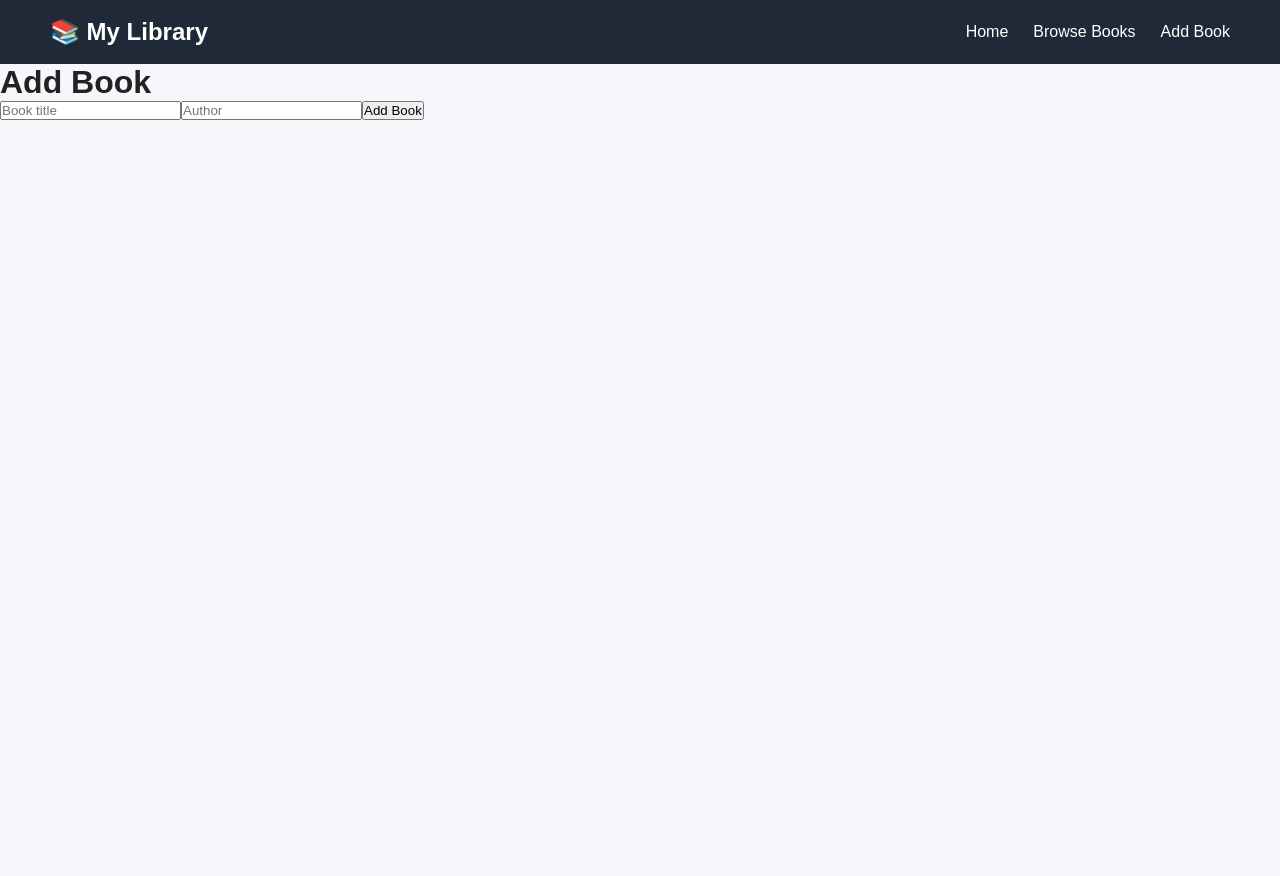
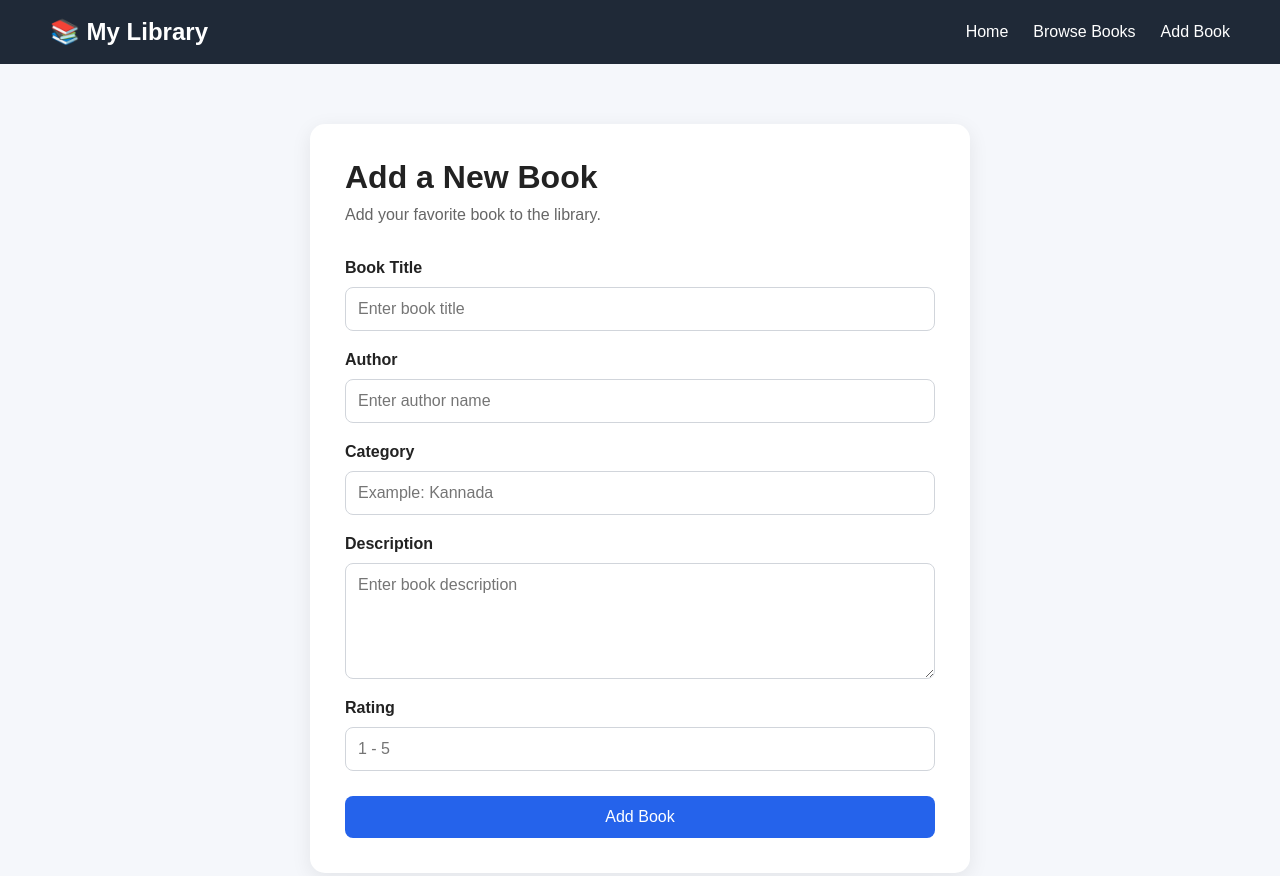
Before and after one commit to baburao745/library-system, a React (Vite) app: page /add-book in a window 1280 px wide. Shown: the top 876 px of the page. Before the commit the page ends 800 px from the top, so only its background shows below. Built offline with nearby package versions, Linux system fonts and the light colour scheme.

Commit message:
Add book form styling

```diff
--- a/src/index.css
+++ b/src/index.css
@@ -259,3 +259,73 @@ a {
     font-size: 30px;
   }
 }
+
+/* Add Book Page */
+
+.add-book-page {
+  max-width: 700px;
+  margin: 40px auto;
+  padding: 20px;
+}
+
+.form-card {
+  background: white;
+  padding: 35px;
+  border-radius: 15px;
+  box-shadow: 0 5px 20px rgba(0, 0, 0, 0.08);
+}
+
+.form-card h1 {
+  margin-bottom: 10px;
+}
+
+.form-card > p {
+  color: #666;
+  margin-bottom: 25px;
+}
+
+.form-card form {
+  display: flex;
+  flex-direction: column;
+  gap: 10px;
+}
+
+.form-card label {
+  font-weight: bold;
+  margin-top: 10px;
+}
+
+.form-card input,
+.form-card textarea {
+  width: 100%;
+  padding: 12px;
+  border: 1px solid #d1d5db;
+  border-radius: 8px;
+  font-size: 16px;
+  font-family: inherit;
+}
+
+.form-card textarea {
+  resize: vertical;
+}
+
+.form-card input:focus,
+.form-card textarea:focus {
+  outline: none;
+  border-color: #2563eb;
+}
+
+.form-error {
+  background: #fee2e2;
+  color: #b91c1c;
+  padding: 12px;
+  border-radius: 8px;
+  margin-bottom: 15px;
+}
+
+.form-card button {
+  border: none;
+  cursor: pointer;
+  font-size: 16px;
+  margin-top: 15px;
+}
--- a/src/pages/AddBook.jsx
+++ b/src/pages/AddBook.jsx
@@ -1,39 +1,120 @@
 import { useState } from "react";
+import { useDispatch } from "react-redux";
+import { useNavigate } from "react-router-dom";
+import { addBook } from "../store/bookSlice";
 
 function AddBook() {
-  const [title, setTitle] = useState("");
-  const [author, setAuthor] = useState("");
+  const dispatch = useDispatch();
+  const navigate = useNavigate();
+
+  const [formData, setFormData] = useState({
+    title: "",
+    author: "",
+    category: "",
+    description: "",
+    rating: "",
+  });
+
+  const [error, setError] = useState("");
+
+  const handleChange = (e) => {
+    setFormData({
+      ...formData,
+      [e.target.name]: e.target.value,
+    });
+  };
 
   const handleSubmit = (e) => {
     e.preventDefault();
 
-    alert(`Book "${title}" added successfully!`);
+    if (
+      !formData.title ||
+      !formData.author ||
+      !formData.category ||
+      !formData.description ||
+      !formData.rating
+    ) {
+      setError("Please fill in all fields.");
+      return;
+    }
 
-    setTitle("");
-    setAuthor("");
+    const newBook = {
+      id: Date.now(),
+      title: formData.title,
+      author: formData.author,
+      category: formData.category,
+      description: formData.description,
+      rating: Number(formData.rating),
+      popular: false,
+    };
+
+    dispatch(addBook(newBook));
+
+    navigate("/books");
   };
 
   return (
-    <main>
-      <h1>Add Book</h1>
+    <main className="add-book-page">
+      <div className="form-card">
+        <h1>Add a New Book</h1>
+        <p>Add your favorite book to the library.</p>
+
+        {error && <p className="form-error">{error}</p>}
 
         <form onSubmit={handleSubmit}>
+          <label>Book Title</label>
           <input
             type="text"
-          placeholder="Book title"
-          value={title}
-          onChange={(e) => setTitle(e.target.value)}
+            name="title"
+            value={formData.title}
+            onChange={handleChange}
+            placeholder="Enter book title"
           />
 
+          <label>Author</label>
           <input
             type="text"
-          placeholder="Author"
-          value={author}
-          onChange={(e) => setAuthor(e.target.value)}
+            name="author"
+            value={formData.author}
+            onChange={handleChange}
+            placeholder="Enter author name"
           />
 
-        <button type="submit">Add Book</button>
+          <label>Category</label>
+          <input
+            type="text"
+            name="category"
+            value={formData.category}
+            onChange={handleChange}
+            placeholder="Example: Kannada"
+          />
+
+          <label>Description</label>
+          <textarea
+            name="description"
+            value={formData.description}
+            onChange={handleChange}
+            placeholder="Enter book description"
+            rows="5"
+          />
+
+          <label>Rating</label>
+          <input
+            type="number"
+            name="rating"
+            value={formData.rating}
+            onChange={handleChange}
+            placeholder="1 - 5"
+            min="1"
+            max="5"
+            step="0.1"
+          />
+
+          <button type="submit" className="primary-btn">
+            Add Book
+          </button>
         </form>
+      </div>
     </main>
   );
 }
```
Lines whose indentation alone changed are shown as unchanged.
